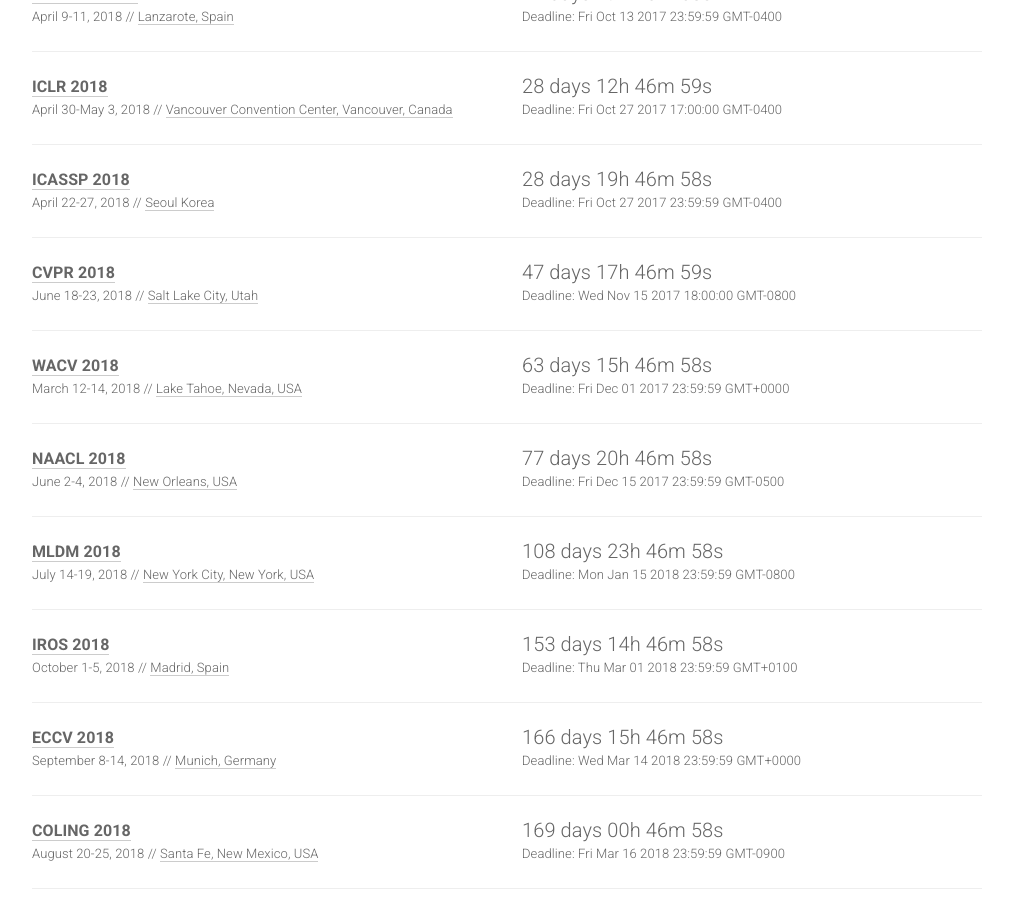
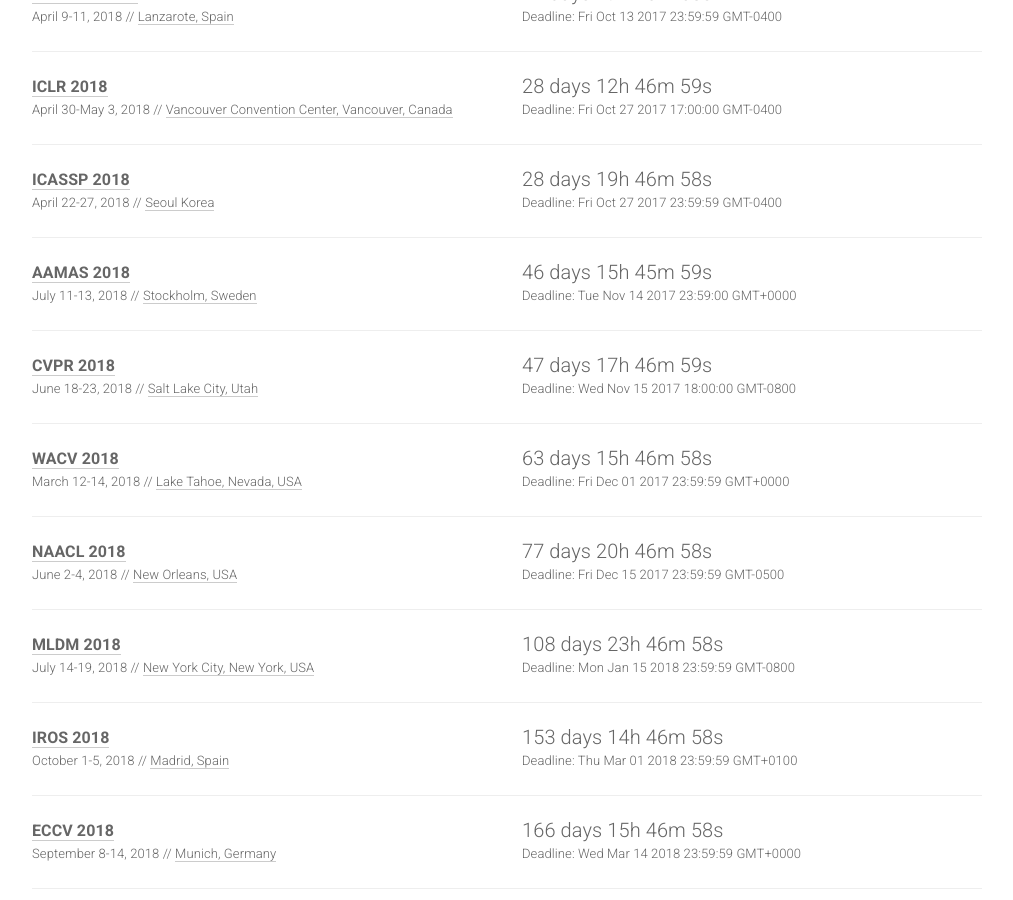
Before and after one commit to paperswithcode/ai-deadlines, a Jekyll site: the page built from index.html, in a window 1280 px wide and 900 px high, scrolled down 337 px. Shown: the whole window, without its empty margins (133-1146 px from the left). Built offline with Jekyll 4.4.1, drawn with Linux system fonts in a browser that asks for light colours; nearby versions of some CDN libraries; comment, search, counter and statistics services are not loaded.

Commit message:
Added AAMAS 18

```diff
--- a/_data/conferences.yml
+++ b/_data/conferences.yml
@@ -35,6 +35,16 @@
   date: April 22-27, 2018
   place: Seoul Korea
   sub: SP
+
+- name: AAMAS
+  year: 2018
+  id: aamas18
+  link: http://celweb.vuse.vanderbilt.edu/aamas18
+  deadline: "2017-11-14 23:59:00"
+  timezone: UTC-12
+  date: July 11-13, 2018
+  place: Stockholm, Sweden
+  sub: RO
 
 - name: CVPR
   year: 2018
```
